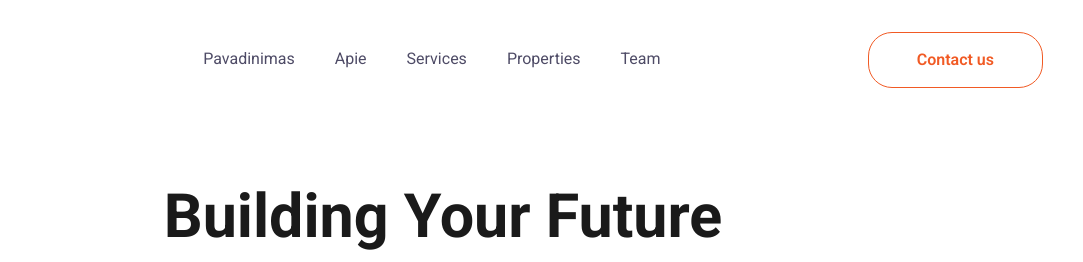
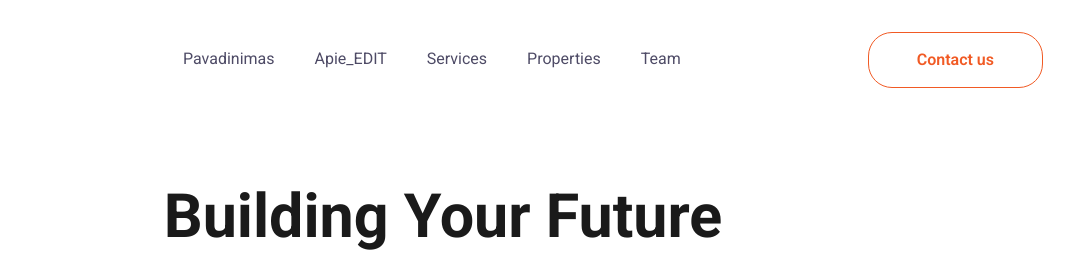
Before and after one commit to Rasa2kite/FUTURE_PROJECT, a plain HTML site: page index.html in a window 1280 px wide. Shown: the top 262 px of the page, 197-1280 px from the left. Drawn offline with Linux system fonts and the light colour scheme.

Commit message:
Update index.html

```diff
--- a/index.html
+++ b/index.html
@@ -33,7 +33,7 @@
 
                 <ul class="top-navigation__nav-links">
                     <li><a href="#">Pavadinimas</a></li>
-                    <li><a href="#">Apie</a></li>
+                    <li><a href="#">Apie_EDIT</a></li>
                     <li><a href="#">Services</a></li>
                     <li><a href="#">Properties</a></li>
                     <li><a href="#">Team</a></li>
```
